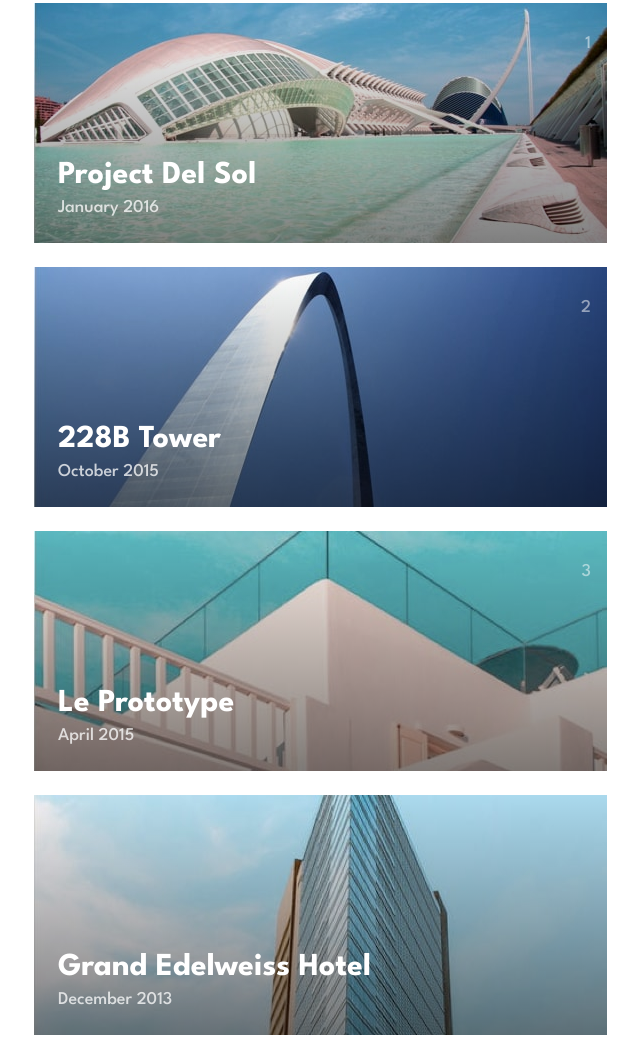
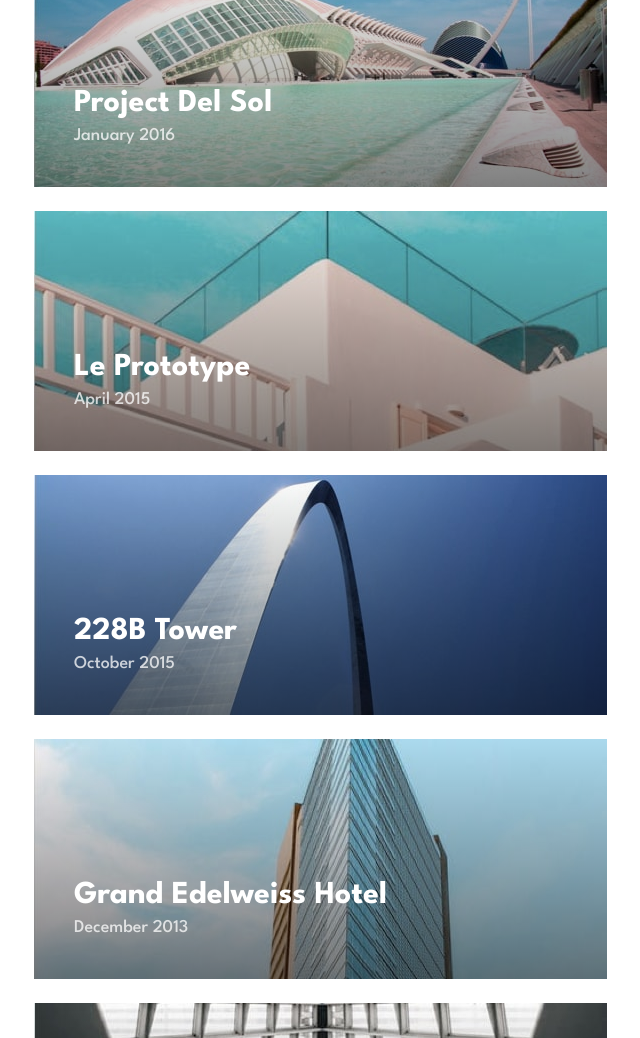
Before and after one commit to aemrobe/arch-studio-multi-page-website, a website: page portfolio.html in a window 1280 px wide. Shown: the part 1005-2043 px from the top of the page, without its empty margins (319-959 px from the left). Drawn offline with Linux system fonts and the light colour scheme.

Commit message:
feat(portfolio): Adjusted the tablet view for the portfolio page and refined project card component padding.

```diff
--- a/portfolio.html
+++ b/portfolio.html
@@ -128,12 +128,24 @@
 
               <p class="project-card__text">January 2016</p>
             </div>
-
-            <p class="project-card__number" aria-hidden="true">1</p>
           </a>
         </li>
 
         <li class="project-card project-card--5">
+          <a
+            href="portfolio.html"
+            class="project-card__link-wrapper"
+            aria-label="View Le Prototype"
+          >
+            <div>
+              <h3 class="project-card__title heading-s">Le Prototype</h3>
+
+              <p class="project-card__text">April 2015</p>
+            </div>
+          </a>
+        </li>
+
+        <li class="project-card project-card--6">
           <a
             href="portfolio.html"
             class="project-card__link-wrapper"
@@ -144,24 +156,6 @@
 
               <p class="project-card__text">October 2015</p>
             </div>
-
-            <p class="project-card__number" aria-hidden="true">2</p>
-          </a>
-        </li>
-
-        <li class="project-card project-card--6">
-          <a
-            href="portfolio.html"
-            class="project-card__link-wrapper"
-            aria-label="View Le Prototype"
-          >
-            <div>
-              <h3 class="project-card__title heading-s">Le Prototype</h3>
-
-              <p class="project-card__text">April 2015</p>
-            </div>
-
-            <p class="project-card__number" aria-hidden="true">3</p>
           </a>
         </li>
 
--- a/sass/components/_project-card.scss
+++ b/sass/components/_project-card.scss
@@ -11,6 +11,7 @@
 
   @include respond(tab-port) {
     max-width: rem(573);
+    padding: rem(137) rem(40) rem(39);
   }
 
   &:not(:last-child) {
@@ -121,6 +122,22 @@
   &--5 {
     background-image:
       linear-gradient(to bottom, rgba($color-dark, 0%), rgba($color-dark, 50%)),
+      url("../../assets/portfolio/mobile/image-prototype.jpg");
+
+    @include respond(tab-port) {
+      background-image:
+        linear-gradient(
+          to bottom,
+          rgba($color-dark, 0%),
+          rgba($color-dark, 50%)
+        ),
+        url("../../assets/portfolio/tablet/image-prototype.jpg");
+    }
+  }
+
+  &--6 {
+    background-image:
+      linear-gradient(to bottom, rgba($color-dark, 0%), rgba($color-dark, 50%)),
       url("../../assets/portfolio/mobile/image-228b.jpg");
 
     @include respond(tab-port) {
@@ -131,22 +148,6 @@
           rgba($color-dark, 50%)
         ),
         url("../../assets/portfolio/tablet/image-228b.jpg");
-    }
-  }
-
-  &--6 {
-    background-image:
-      linear-gradient(to bottom, rgba($color-dark, 0%), rgba($color-dark, 50%)),
-      url("../../assets/portfolio/mobile/image-prototype.jpg");
-
-    @include respond(tab-port) {
-      background-image:
-        linear-gradient(
-          to bottom,
-          rgba($color-dark, 0%),
-          rgba($color-dark, 50%)
-        ),
-        url("../../assets/portfolio/tablet/image-prototype.jpg");
     }
   }
 
--- a/sass/pages/_portfolio.scss
+++ b/sass/pages/_portfolio.scss
@@ -5,6 +5,7 @@
   padding: 0 rem(32) rem(132);
 
   @include respond(tab-port) {
-    padding: 0 rem(98) 0 rem(97);
+    padding: 0 rem(98) rem(200) rem(97);
+    margin-top: 0;
   }
 }
```
Also changed, not shown: index.html (+1 -1 lines), css/styles.css, 1 other file.
